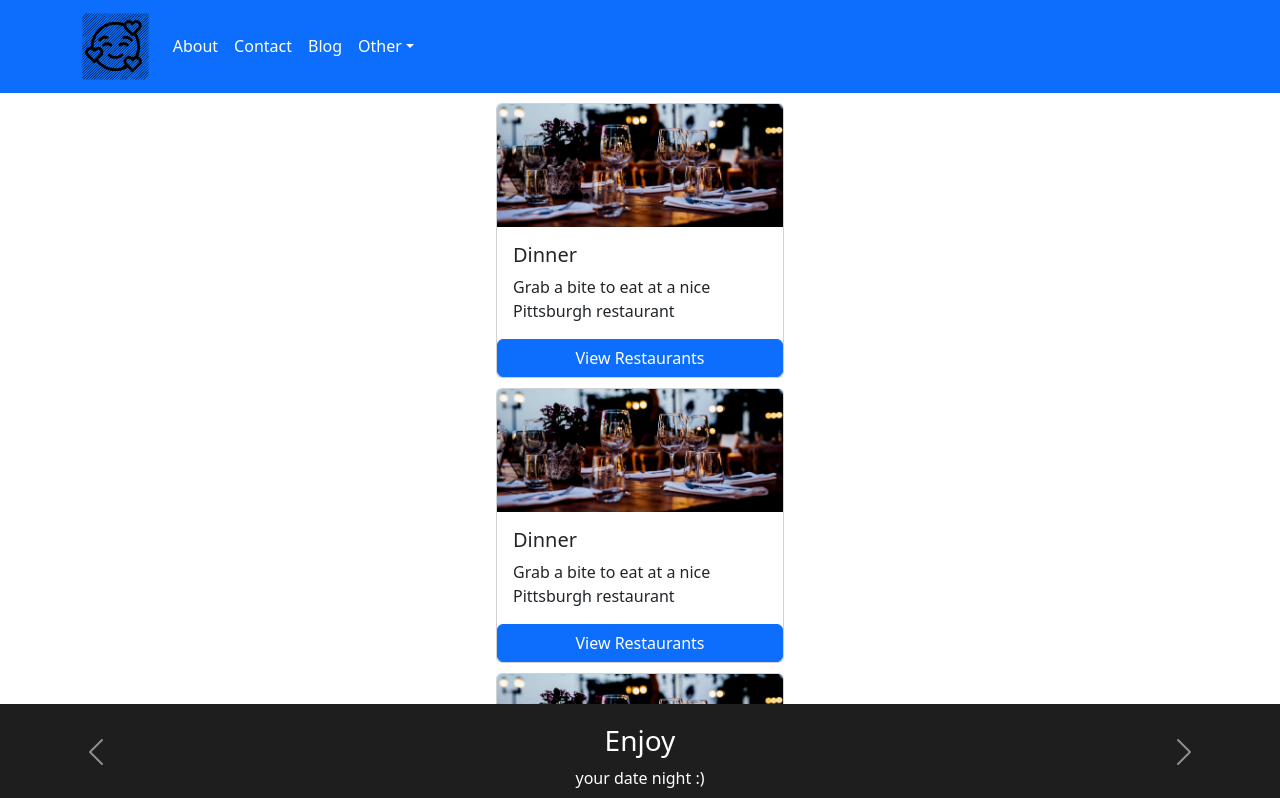
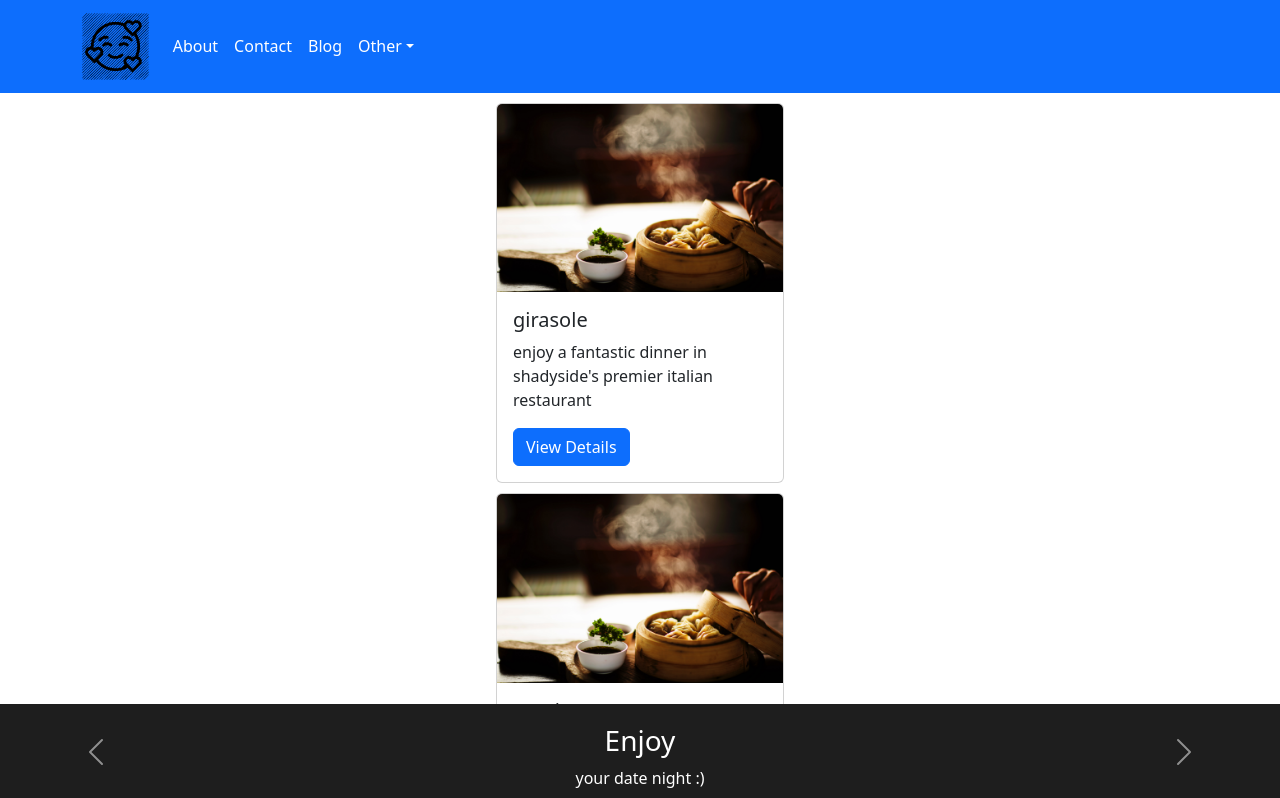
Before and after one commit to dylanfeehan/dategen, a React (Create React App) app: page /#/dates/fooddrink in a window 1280 px wide. Shown: the top 798 px of the page. Built offline with nearby package versions, Linux system fonts and the light colour scheme.

Commit message:
huge progress today

```diff
--- a/src/App.js
+++ b/src/App.js
@@ -16,6 +16,7 @@ import OneOnOne from './pages/dates/oneonone';
 import logo from './dateGen.svg';
 import 'bootstrap/dist/css/bootstrap.min.css';
 import BottomSlides from './components/BottomSlide/index.js';
+import {foodDrinkData} from "./assets/foodDrinkData";
 
 function App() {
   return (
@@ -31,7 +32,7 @@ function App() {
       <Route path='/sign-up' element={<SignUp/>} />
       <Route path='/dates/oneonone' element={<OneOnOne/>} />
       <Route path='/dates/activities' element={<Activities/>} />
-      <Route path='/dates/fooddrink' element={<FoodDrink/>} />
+      <Route path='/dates/fooddrink' element={<FoodDrink data={foodDrinkData}/>} />
     </Routes>
     </Router>
     <BottomSlides className="styled-slide" />
--- /dev/null
+++ b/src/assets/foodDrinkData.js
@@ -0,0 +1,34 @@
+import React from 'react';
+
+export const foodDrinkData = [
+  {
+    title: "girasole",
+    text: "enjoy a fantastic dinner in shadyside's premier italian restaurant",
+    image: require('./images/test_photo.jpg')
+  },
+  {
+    title: "acacia",
+    text: "enjoy a fantastic dinner in shadyside's premier italian restaurant",
+    image: require('./images/test_photo.jpg')
+  },
+  {
+    title: "treat",
+    text: "enjoy a fantastic dinner in shadyside's premier italian restaurant",
+    image: require('./images/test_photo.jpg')
+  },
+  {
+    title: "gi jin",
+    text: "dine on the finest sushi in all of pittsburgh",
+    image: require('./images/test_photo.jpg')
+  },
+  {
+    title: "altius",
+    text: "too much money in your wallet? enjoy a view of the city while blowing all of your money on average food",
+    image: require('./images/test_photo.jpg')
+  },
+  {
+    title: "noodlehead",
+    text: "enjoy a fantastic dinner in shadyside's premier italian restaurant",
+    image: require('./images/test_photo.jpg')
+  }
+]
--- a/src/pages/dates/foodDrinkData.js
+++ /dev/null
@@ -1,28 +0,0 @@
-import React from 'react';
-
-export const foodDrinkData = [
-  {
-    title: "girasole",
-    text: "enjoy a fantastic dinner in shadyside's premier italian restaurant"
-  },
-  {
-    title: "acacia",
-    text: "enjoy a fantastic dinner in shadyside's premier italian restaurant"
-  },
-  {
-    title: "treat",
-    text: "enjoy a fantastic dinner in shadyside's premier italian restaurant"
-  },
-  {
-    title: "gi jin",
-    text: "dine on the finest sushi in all of pittsburgh"
-  },
-  {
-    title: "altius",
-    text: "too much money in your wallet? enjoy a view of the city while blowing all of your money on average food"
-  },
-  {
-    title: "noodlehead",
-    text: "enjoy a fantastic dinner in shadyside's premier italian restaurant"
-  },
-]
--- a/src/pages/dates/fooddrink.js
+++ b/src/pages/dates/fooddrink.js
@@ -5,12 +5,66 @@ import Button from 'react-bootstrap/Button';
 import Card from 'react-bootstrap/Card';
 import dinner from '../../components/images/dinner.png'
 import '../../App.css';
-import {foodDrinkData} from "./foodDrinkData.js"
+import picture from '../../assets/images/test_photo.jpg';
 
-const FoodDrink = () => {
-console.log(foodDrinkData);
+
+class FoodDrink extends React.Component {
+	render() {
+		const { data } = this.props;
+		return (
+			<div>
+				{data.map((card, index) => (
+					<Card style={{width: '18rem'}} key={index} className="mx-auto datecard">
+					 	<Card.Img variant="top" src={card.image} alt="picture"/>
+						<Card.Body>
+							<Card.Title>{card.title}</Card.Title>
+							<Card.Text>{card.text}</Card.Text>
+							<Button>View Details</Button>
+						</Card.Body>
+					</Card>
+				))}
+			</div>
+		);
+	}
+}
+export default FoodDrink;
+
+
+/*class FoodDrink extends React.Component {
+	render() {
+		return
+	}
+}
+
+
+function foodDrinkCard({title, text}) {
+	return (
+		<Card>
+			<Card.Body>
+				<Card.Title>{title}</Card.Title>
+				<Card.Text>{title}</Card.Text>
+			</Card.Body>
+		</Card>
+	);
+}
+function foodDrinkList({foodDrinkData}) {
 	return (
 		<div>
+			{foodDrinkData.map(({title, text}) => (
+				<FoodDrinkCard key={0} title={title} text={text} />
+			))}
+		</div>
+	);
+}
+export default FoodDrink {
+	return (
+		<FoodDrinkList foodDrinkData={foodDrinkData} />
+	);
+}*/
+//const FoodDrink = () => {
+/*console.log(foodDrinkData);
+	return (
+		/*<div>
 		<Card style={{width: '18rem'}} className="mx-auto datecard">
 			<Card.Img variant="top" src={dinner} />
 			<Card.Body>
@@ -37,6 +91,7 @@ console.log(foodDrinkData);
 		</Card>
 		</div>
 	);
-};
+	*/
+//};
 
-export default FoodDrink;
+//export default FoodDrink;
```
Also changed, not shown: src/assets/images/test_photo.jpg (added).
